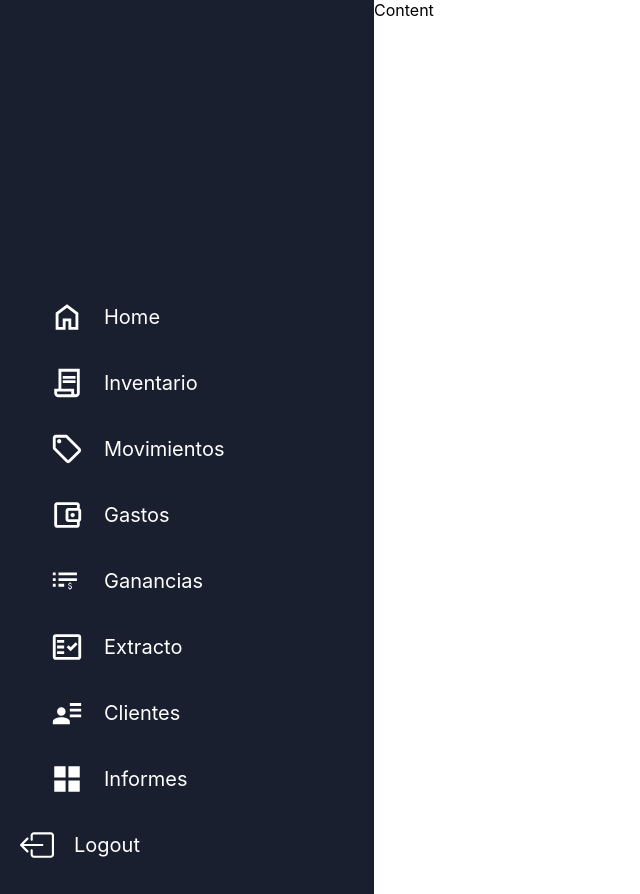
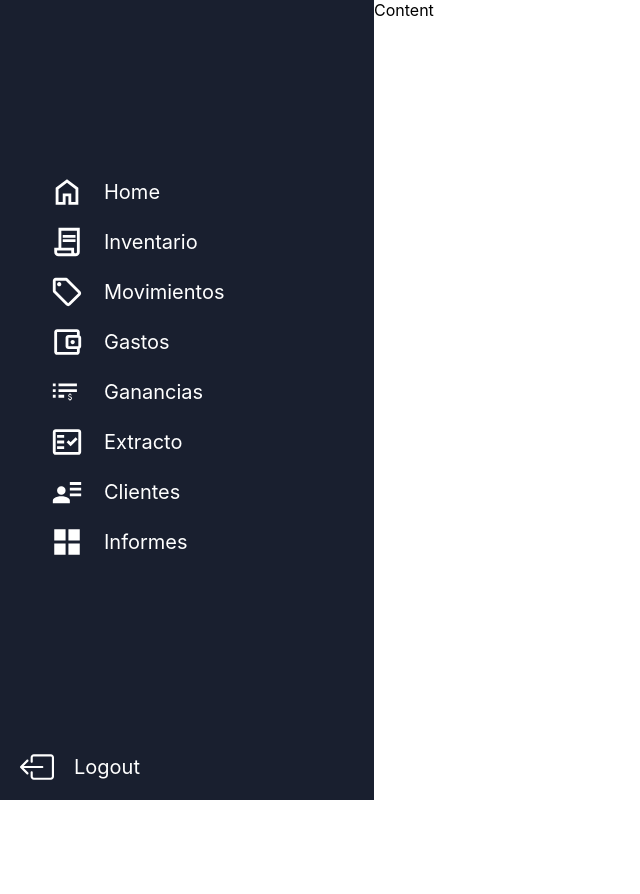
Before and after one commit to jairourrego123/Calzado, a React (Create React App) app: page /stock-genius in a window 1280 px wide. Shown: the whole page, without its empty margins (0-640 px from the left). After the commit the page ends 800 px from the top, so only its background shows below. Built offline with nearby package versions, Linux system fonts and the light colour scheme.

Commit message:
menu responsive y web

```diff
--- a/src/stockGenius/components/IconsMenu/IconsMenu.jsx
+++ b/src/stockGenius/components/IconsMenu/IconsMenu.jsx
@@ -3,7 +3,7 @@ function IconsMenu({text}) {
   return (
     <div className="stock-genius-icons-menu">
 
-    <img src={`../assets/icons/${text.toLowerCase()}.svg`}/>
+    <img src={`../assets/icons/${text.toLowerCase()}.svg`} alt={text.toLowerCase()}/>
     <label>{text}</label>
     </div>
   )
--- a/src/stockGenius/components/Menu/Menu.css
+++ b/src/stockGenius/components/Menu/Menu.css
@@ -1,8 +1,7 @@
-
 .stock-genius-navbar-left{
-    width: 100%;
+    width: 5rem;
     height: 100%;
-    /* position: fixed; */
+    position: fixed;
     top: 0;
     left:0;
     /* padding:30px 15px; */
@@ -14,9 +13,20 @@
 
 
 }
+.stock-genius-navbar-close{
+    display: none;
+
+}
+.stock-genius-navbar-top{
+    flex: 1;
+    display: flex;
+    /* align-items: center; */
+    justify-content: center;
+    flex-direction: column;
+}
 
 .stock-genius-icons-menu {
-    margin-bottom: 2.00rem;
+    margin-bottom: 1.00rem;
     display: flex;
     /* transition:  background-color 0.5s; */
     transition:   0.5s;
@@ -25,7 +35,7 @@
 }
 
 .stock-genius-navbar{
-    margin-top: 18.75rem;
+    /* margin-top: 18.75rem; */
     padding-left: 1.25rem;
     transition: padding 0.5s;
 }
@@ -69,7 +79,10 @@ a{
     transition: padding 0.5s;
 
 }
+.stock-genius-navbar-left:hover {
+    width: 23.375rem;
 
+}
 .stock-genius-navbar-left:hover .stock-genius-navbar {
     padding-left: 50px;
 }
@@ -106,3 +119,25 @@ a{
     /* border-bottom: 2px solid white;
     margin-top: -2px; */
 }
+
+
+@media screen and (max-width:480px) {
+
+    .stock-genius-navbar-left:hover {
+
+        width: 330px;
+
+    }
+
+    .stock-genius-navbar-close{
+        display: inline-block;
+        width: 34px;
+        position: absolute;
+        left:  300px;
+        top: 30px;
+        /* fill: aliceblue; */
+    }
+
+
+
+}
--- a/src/stockGenius/pages/Home/Home.css
+++ b/src/stockGenius/pages/Home/Home.css
@@ -5,19 +5,27 @@
     /* background-color: red; */
     /* text-align: center; */
     height: 100vh;
+
+}
+.stock-genius-content-container-menu-hamgurger {
+    display: none;
 }
 .stock-genius-menu-container{
-    width: 80px;
+    width: 5rem;
     background-color: #191F2F;
     transition: width 0.4s ease;
+    transition: display 0.4s ;
+
 
 
 
 }
+
 .stock-genius-content-container{
     /* background-color: blue; */
     /* grid-column: 1/3; */
     place-items: center;
+
 
 }
 
@@ -31,10 +39,29 @@
 
 
 @media screen and (max-width:480px) {
+
     .stock-genius-container{
         grid-template-columns: 1fr;
+        grid-template-rows: min-content 1fr; ;
     }
     .stock-genius-menu-container{
-        height: 100vh;
+        display: none;
     }
+    .stock-genius-content-container-menu-hamgurger{
+        display: block;
+        position: absolute;
+        left: 20px;
+        top: 20px;
+    }
+    .stock-genius-content-container-menu:hover .stock-genius-menu-container{
+        display: block;
+        /* width: 140px; */
+    }
+    .stock-genius-menu-container {
+        width: 140px;
+        justify-content: end;
+        /* padding-left: 30px; */
+      }
+
+
 }
--- a/src/stockGenius/pages/Home/Home.jsx
+++ b/src/stockGenius/pages/Home/Home.jsx
@@ -3,7 +3,10 @@ import './Home.css'
 function Home() {
   return (
     <div className='stock-genius-container'>
-      <div className='stock-genius-menu-container'><Menu/></div>
+      <div className='stock-genius-content-container-menu'>
+        <img className='stock-genius-content-container-menu-hamgurger' src={`../assets/icons/menu.svg`} alt="menu" />
+        <div className='stock-genius-menu-container'><Menu /></div>
+      </div>
       <div className='stock-genius-content-container'>Content</div>
 
     </div>
```
Also changed, not shown: src/stockGenius/components/Menu/Menu.jsx (+5 -4 lines), public/assets/icons/logout.svg, public/assets/icons/menu.svg (added).
